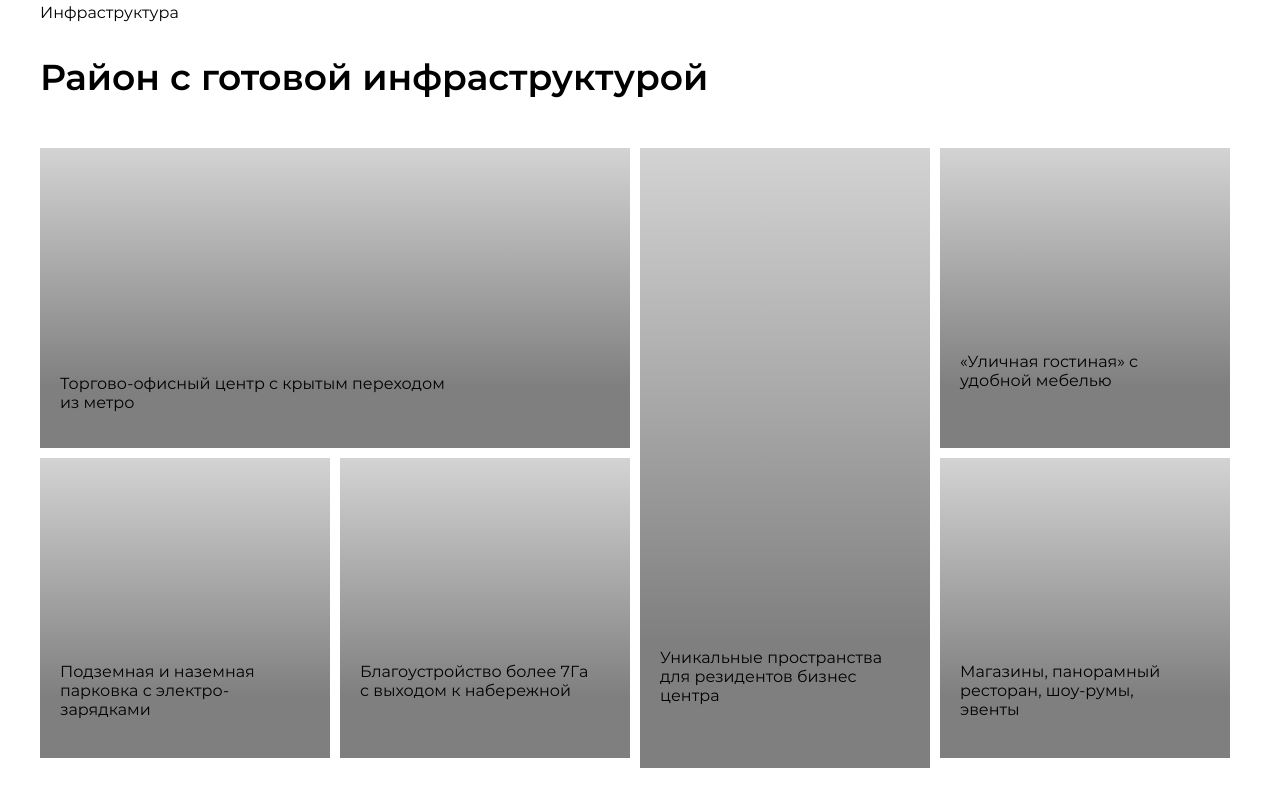
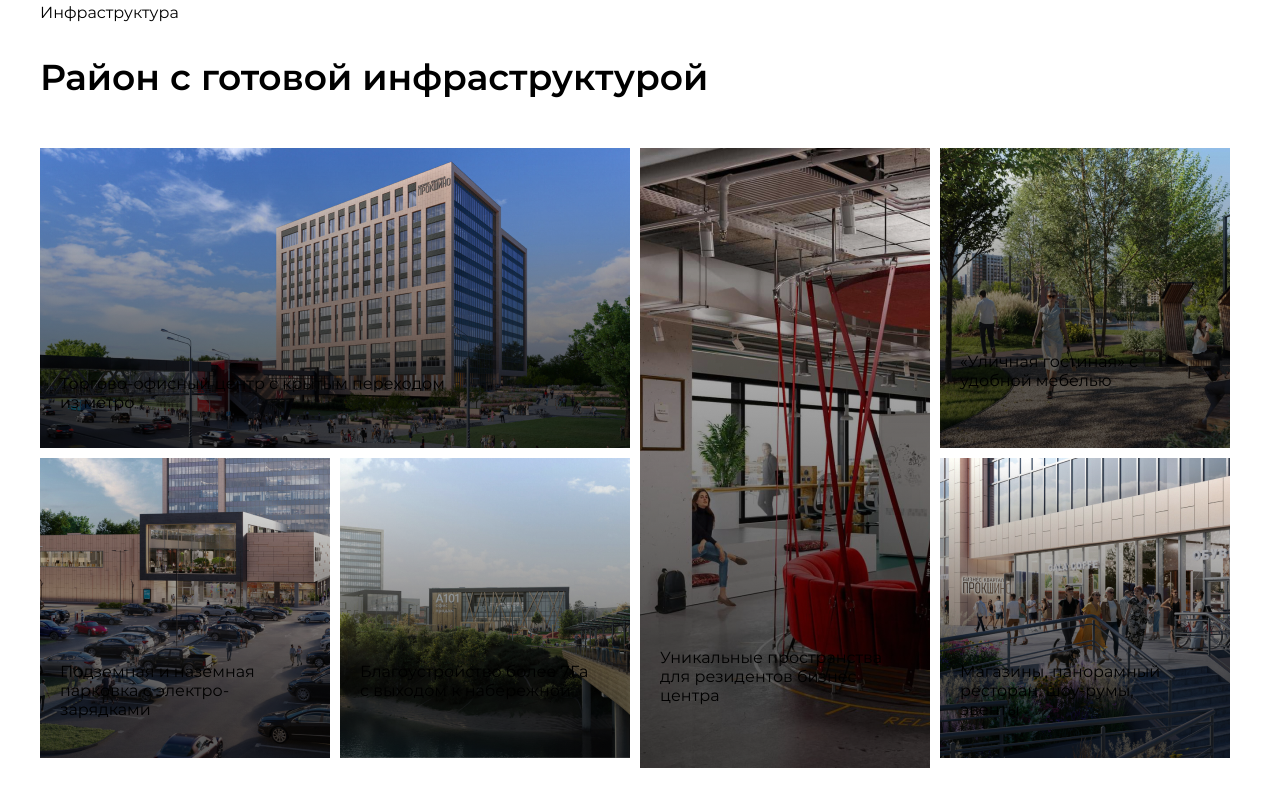
Before and after one commit to Chonycot/-------28, a plain HTML site: page index.html in a window 1280 px wide. Shown: the part 2835-3641 px from the top of the page. Drawn offline with Linux system fonts and the light colour scheme; files whose address does not match are found by name.

Commit message:
введены картинки в фон

```diff
--- a/scss/blocks/inf.scss
+++ b/scss/blocks/inf.scss
@@ -51,7 +51,7 @@
             height: 300px;
             flex-shrink: 0;
             padding: 226px 185px 30px 20px;
-            background: linear-gradient(0deg, rgba(0, 0, 0, 0.40) 20.17%, rgba(0, 0, 0, 0.00) 100%), url("assets\images\inf 1.png") lightgray 50% / cover no-repeat;
+            background: linear-gradient(0deg, rgba(0, 0, 0, 0.40) 20.17%, rgba(0, 0, 0, 0.00) 100%), url("/assets/images/inf 1.png") lightgray 50% / cover no-repeat;
         }
 
         &_2 {
@@ -61,7 +61,7 @@
             height: 620px;
             flex-shrink: 0;
             padding: 500px 37px 30px 20px;
-            background: linear-gradient(0deg, rgba(0, 0, 0, 0.40) 20.17%, rgba(0, 0, 0, 0.00) 100%), url("assets\images\inf 2.png") lightgray 50% / cover no-repeat;
+            background: linear-gradient(0deg, rgba(0, 0, 0, 0.40) 20.17%, rgba(0, 0, 0, 0.00) 100%), url("/assets/images/inf 2.png") lightgray 50% / cover no-repeat;
         }
 
         &_3 {
@@ -71,7 +71,7 @@
             height: 300px;
             flex-shrink: 0;
             padding: 204px 37px 30px 20px;
-            background: linear-gradient(0deg, rgba(0, 0, 0, 0.40) 20.17%, rgba(0, 0, 0, 0.00) 100%), url("assets\images\inf 3.png") lightgray 50% / cover no-repeat;
+            background: linear-gradient(0deg, rgba(0, 0, 0, 0.40) 20.17%, rgba(0, 0, 0, 0.00) 100%), url("/assets/images/inf 3.png") lightgray 50% / cover no-repeat;
         }
 
         &_4 {
@@ -81,7 +81,7 @@
             height: 300px;
             flex-shrink: 0;
             padding: 204px 37px 30px 20px;
-            background: linear-gradient(0deg, rgba(0, 0, 0, 0.40) 20.17%, rgba(0, 0, 0, 0.00) 100%), url("assets\images\inf 4.png") lightgray 50% / cover no-repeat;
+            background: linear-gradient(0deg, rgba(0, 0, 0, 0.40) 20.17%, rgba(0, 0, 0, 0.00) 100%), url("/assets/images/inf 4.png") lightgray 50% / cover no-repeat;
         }
 
         &_5 {
@@ -91,7 +91,7 @@
             height: 300px;
             flex-shrink: 0;
             padding: 204px 37px 30px 20px;
-            background: linear-gradient(0deg, rgba(0, 0, 0, 0.40) 20.17%, rgba(0, 0, 0, 0.00) 100%), url("assets\images\inf 5.png") lightgray 50% / cover no-repeat;
+            background: linear-gradient(0deg, rgba(0, 0, 0, 0.40) 20.17%, rgba(0, 0, 0, 0.00) 100%), url("/assets/images/inf 5.png") lightgray 50% / cover no-repeat;
         }
 
         &_6 {
@@ -101,7 +101,7 @@
             height: 300px;
             flex-shrink: 0;
             padding: 204px 37px 30px 20px;
-            background: linear-gradient(0deg, rgba(0, 0, 0, 0.40) 20.17%, rgba(0, 0, 0, 0.00) 100%), url("assets\images\inf 6.png") lightgray 50% / cover no-repeat;
+            background: linear-gradient(0deg, rgba(0, 0, 0, 0.40) 20.17%, rgba(0, 0, 0, 0.00) 100%), url("/assets/images/inf 6.png") lightgray 50% / cover no-repeat;
         }
     }
 
```
Also changed, not shown: css/inf.min.css, 1 other file.
